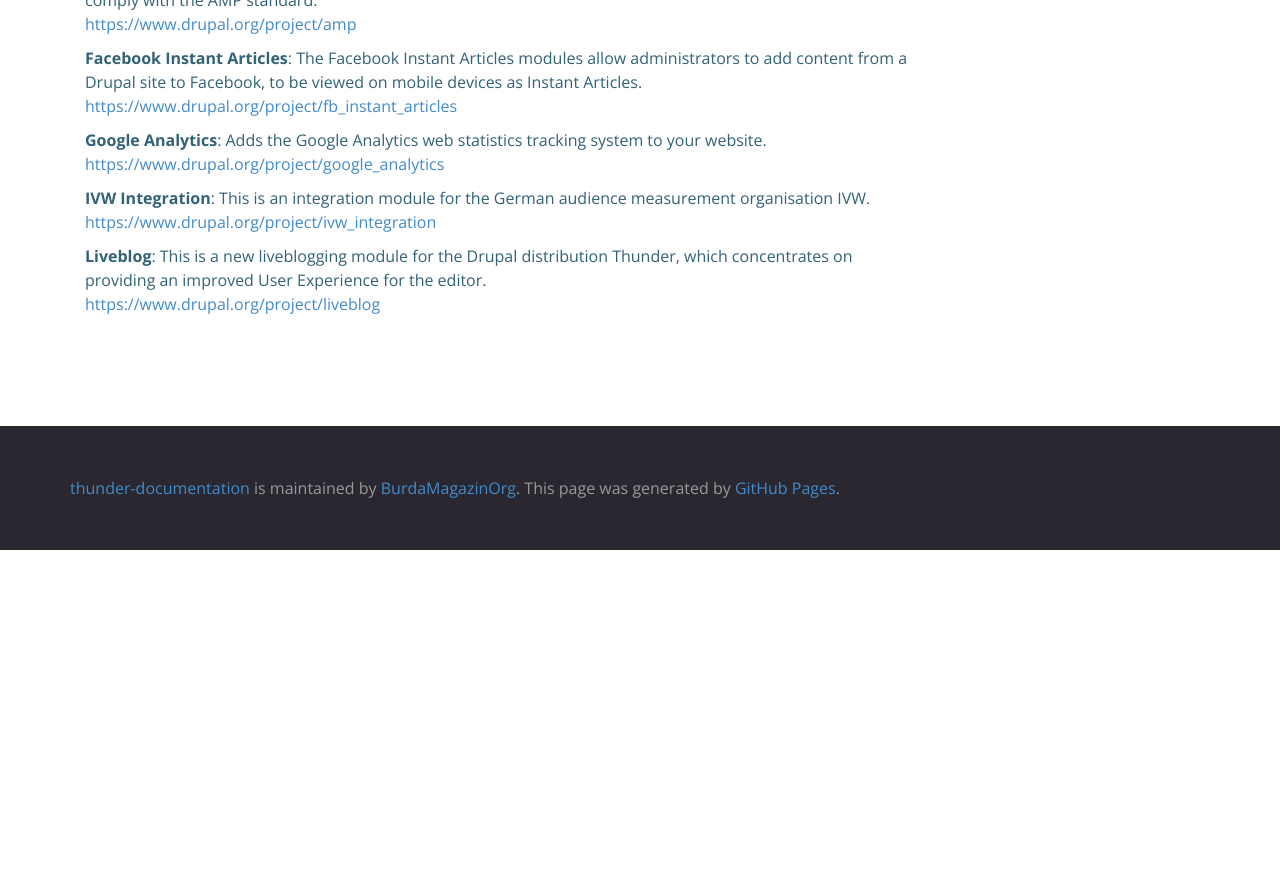
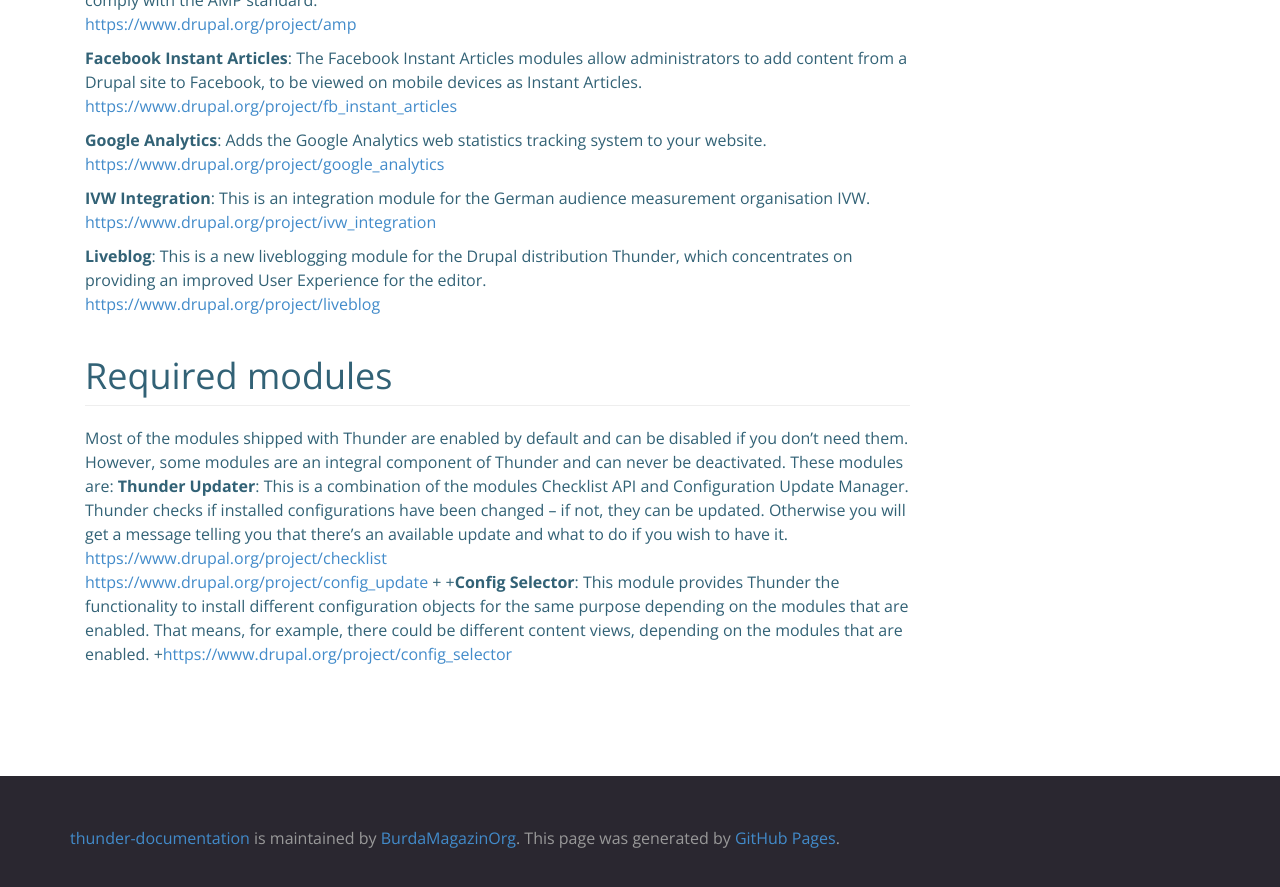
Before and after one commit to BurdaMagazinOrg/thunder-documentation, a Jekyll site: the page built from modules.md, in a window 1280 px wide and 900 px high, scrolled down 3679 px. Shown: the top 887 px of the window. Built offline with Jekyll 4.4.1, drawn with Linux system fonts in a browser that asks for light colours; nearby versions of some CDN libraries; our own code applies the rules of GitHub Pages for plain Markdown files; comment, search, counter and statistics services are not loaded; the repository's description, which GitHub fills in, is left out; before the commit the page ends 4229 px from its top, so only the background shows below that.

Commit message:
Add config selector (#21)
* Add config selector

* Update required.md

```diff
--- a/_data/modules.yml
+++ b/_data/modules.yml
@@ -7,3 +7,6 @@
 - title: Optional installable
   include: modules/optional.md
   id: thunderoptional
+- title: Required modules
+  include: modules/required.md
+  id: thunderrequired
--- /dev/null
+++ b/_includes/modules/required.md
@@ -0,0 +1,8 @@
+Most of the modules shipped with Thunder are enabled by default and can be disabled if you don't need them.
+However, some modules are an integral component of Thunder and can never be deactivated. These modules are:
+**Thunder Updater**: This is a combination of the modules Checklist API and Configuration Update Manager. Thunder checks if installed configurations have been changed – if not, they can be updated. Otherwise you will get a message telling you that there’s an available update and what to do if you wish to have it.<br />
+ [https://www.drupal.org/project/checklist](https://www.drupal.org/project/checklist)<br />
+ [https://www.drupal.org/project/config_update](https://www.drupal.org/project/config_update)
++
++**Config Selector**: This module provides Thunder the functionality to install different configuration objects for the same purpose depending on the modules that are enabled. That means, for example, there could be different content views, depending on the modules that are enabled.
++[https://www.drupal.org/project/config_selector](https://www.drupal.org/project/config_selector)
```
